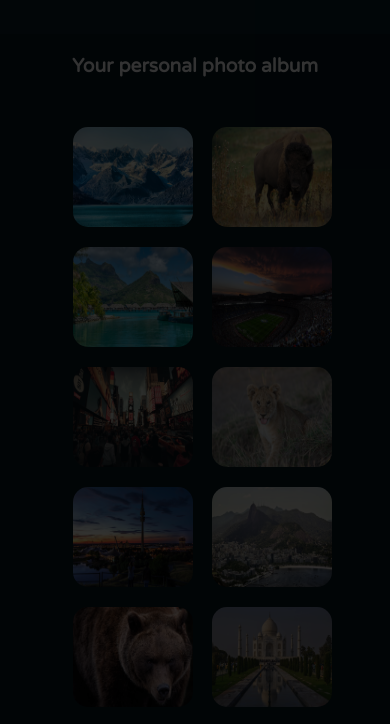
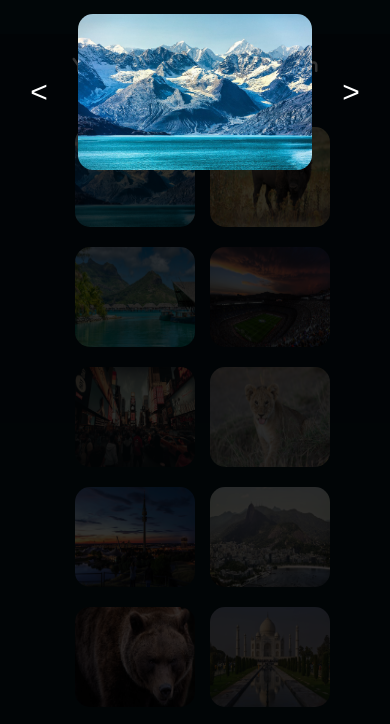
Before and after one commit to Ch1charito/Fotogram, a plain HTML site: page index.html in a window 390 px wide. Both pictures are taken after a click on the element 125 px from the left and 273 px from the top of the page. Shown: the part 86-810 px from the top of the page. Drawn offline with Linux system fonts and the light colour scheme.

Commit message:
Overlay verbessert

```diff
--- a/index.html
+++ b/index.html
@@ -21,10 +21,7 @@
         </header>
     </div>
     <main>
-        <div id="imgoverlay" class="overlay d_none">
-            <button class="close-btn" onclick="toggleOverlay()">X</button>
-            <div id="singleImg"></div>
-        </div>
+        <div id="imgoverlay" class="overlay d_none"></div>
         <h1>Your personal photo album</h1>
         <div id="content"></div>
     </main>
--- a/script.js
+++ b/script.js
@@ -13,18 +13,46 @@ let img = [
   "./img/bilder/image12.jpg",
 ];
 
+
+
 function render() {
   let contentRef = document.getElementById("content");
   for (let i = 0; i < img.length; i++) {
-    contentRef.innerHTML += `
-        <div onclick="toggleOverlay()">
-            <img src="${img[i]}" alt="Bild ${i + 1}">
-        </div>`;
+    contentRef.innerHTML += singlePictures(i);
   }
 }
 
-function toggleOverlay() {
+function singlePictures(i) {
+    return `<div onclick="toggleOverlay(${i})">
+                <img src="${img[i]}" alt="Bild ${i + 1}">
+            </div>`;
+
+}
+
+function toggleOverlay(index) {
   let overlayRef = document.getElementById("imgoverlay");
+  overlayRef.innerHTML = "";
+  overlayRef.innerHTML += `<button class="close-btn" onclick="toggleOverlay(${index})">X</button>
+                            <div class="cardview">
+                              <button onclick="moveLeft()" class="switch-btn"><</button>
+                              <img id="overlaypic" src="${img[index]}">
+                              <button onclick="moveRight()" class="switch-btn">></button>
+                            </div>`;
+  overlayRef.classList.toggle("d_none");
 
-  overlayRef.classList.toggle("d_none");
 }
+
+function moveRight(index) {
+  let moveRightRef = document.getElementById("overlaypic");
+  moveRightRef.innerHTML += `<button class="close-btn" onclick="toggleOverlay(${index + 1})">X</button>
+                              <div class="cardview">
+                                <button onclick="moveLeft()" class="switch-btn"><</button>
+                                <img id=overlaypic src="${img[index]}">
+                                <button onclick="moveRight()" class="switch-btn">></button>
+                              </div>`
+
+}
+
+function moveLeft() {
+
+}
--- a/style.css
+++ b/style.css
@@ -50,11 +50,21 @@
       transition: opacity 0.3s ease;
       z-index: 9999;
     }
-    #singleImg{
-      max-width: 90%;
-      max-height: 80%;
-      border-radius: 10px;
-      object-fit: contain;
+    .cardview{
+      display: flex;
+      align-items: center;
+      justify-content: space-evenly;
+      margin-top: 100px;
+      img{
+        margin-left: 0px;
+        margin-bottom: 0px;
+        width: 60%;
+        height: 80%;
+      }
+      img:hover{
+        cursor: pointer;
+        filter: none;
+      }
     }
     .close-btn{
       position: absolute;
@@ -66,6 +76,13 @@
       border: none;
       cursor: pointer;
       z-index: 1000;
+    }
+    .switch-btn{
+      background: transparent;
+      color: white;
+      border: none;
+      font-size: 30px;
+      cursor: pointer;
     }
     img{
       width: 120px;
```
